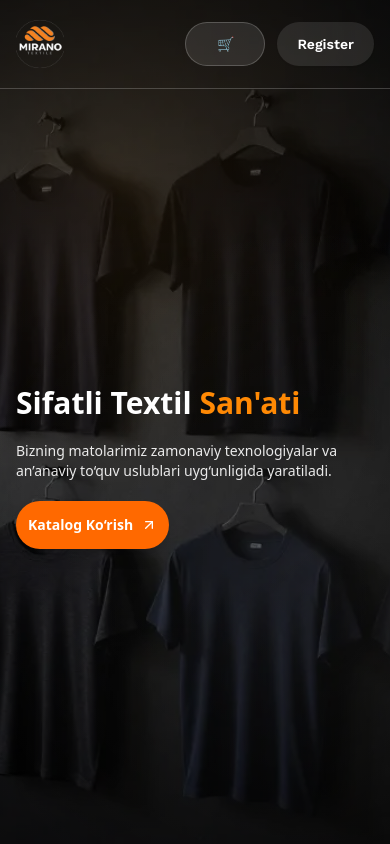
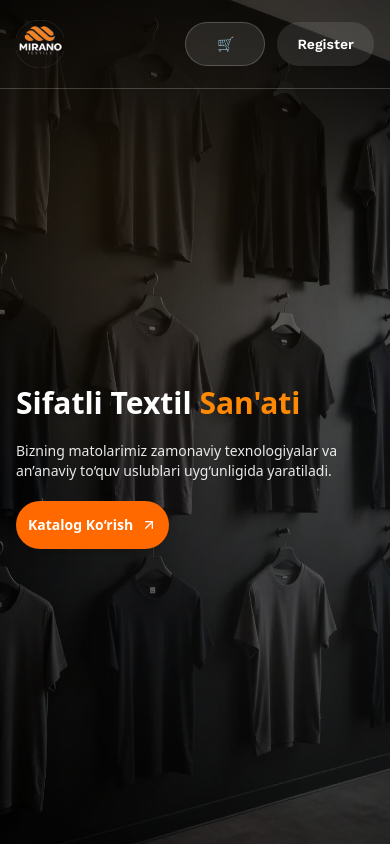
Before and after one commit to LatipovYusuf444/Mirano-Textile1, a React (Vite) app: page / in a window 390 px wide. Shown: the top 844 px of the page. Built offline with nearby package versions, Linux system fonts and the light colour scheme; no server answers.

Commit message:
Responsiv tayyor

```diff
--- a/src/components/layout/Navbar.tsx
+++ b/src/components/layout/Navbar.tsx
@@ -7,6 +7,7 @@ import type { RootState } from "@/App/store";
 import { motion } from "framer-motion";
 import { Link } from "react-router-dom";
 import { memo } from "react";
+import telefonbg from "@/assets/images/telefonbg.webp"
 
 const Navbar = memo(({ onCartOpen }: { onCartOpen: () => void }) => {
   const count = useSelector(
@@ -19,15 +20,33 @@ const Navbar = memo(({ onCartOpen }: { onCartOpen: () => void }) => {
     <div className="relative min-h-screen w-full overflow-hidden flex flex-col">
       {/* ✅ Background image (responsiv) */}
       <img
+        src={telefonbg}
+        alt=""
+        aria-hidden="true"
+        className="
+    absolute inset-0 -z-10
+    h-full w-full
+
+
+    sm:hidden
+  "
+        loading="eager"
+        decoding="async"
+      />
+
+      {/* 🖥 DESKTOP background */}
+      <img
         src={bgimage}
         alt=""
         aria-hidden="true"
         className="
-          absolute inset-0 -z-10
-          h-full w-full object-cover
-          object-center
-          scale-[1.02]
-        "
+    absolute inset-0 -z-10
+    h-full w-full
+    object-cover
+    object-center
+    scale-[1.02]
+    hidden sm:block
+  "
         loading="eager"
         decoding="async"
       />
```
Also changed, not shown: src/assets/images/telefonbg.webp (added).
